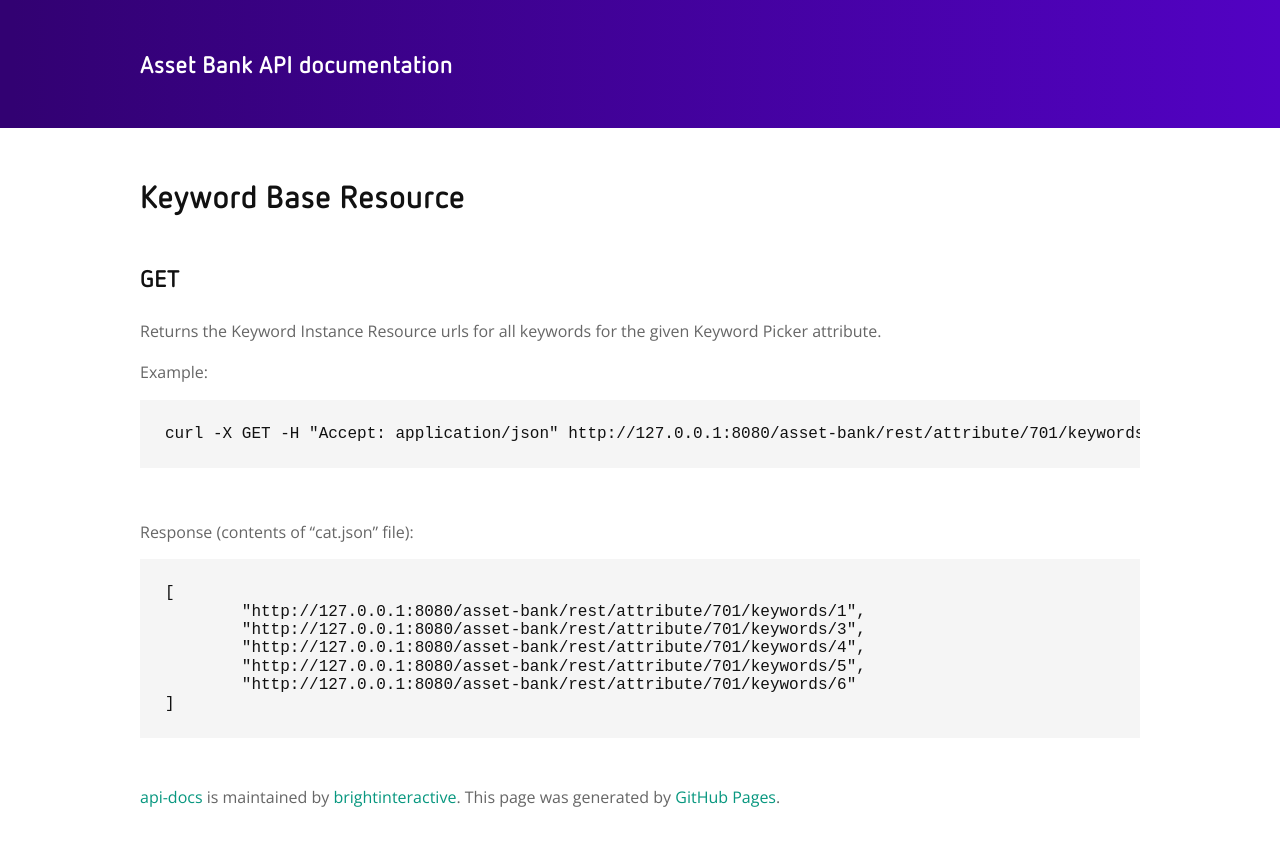
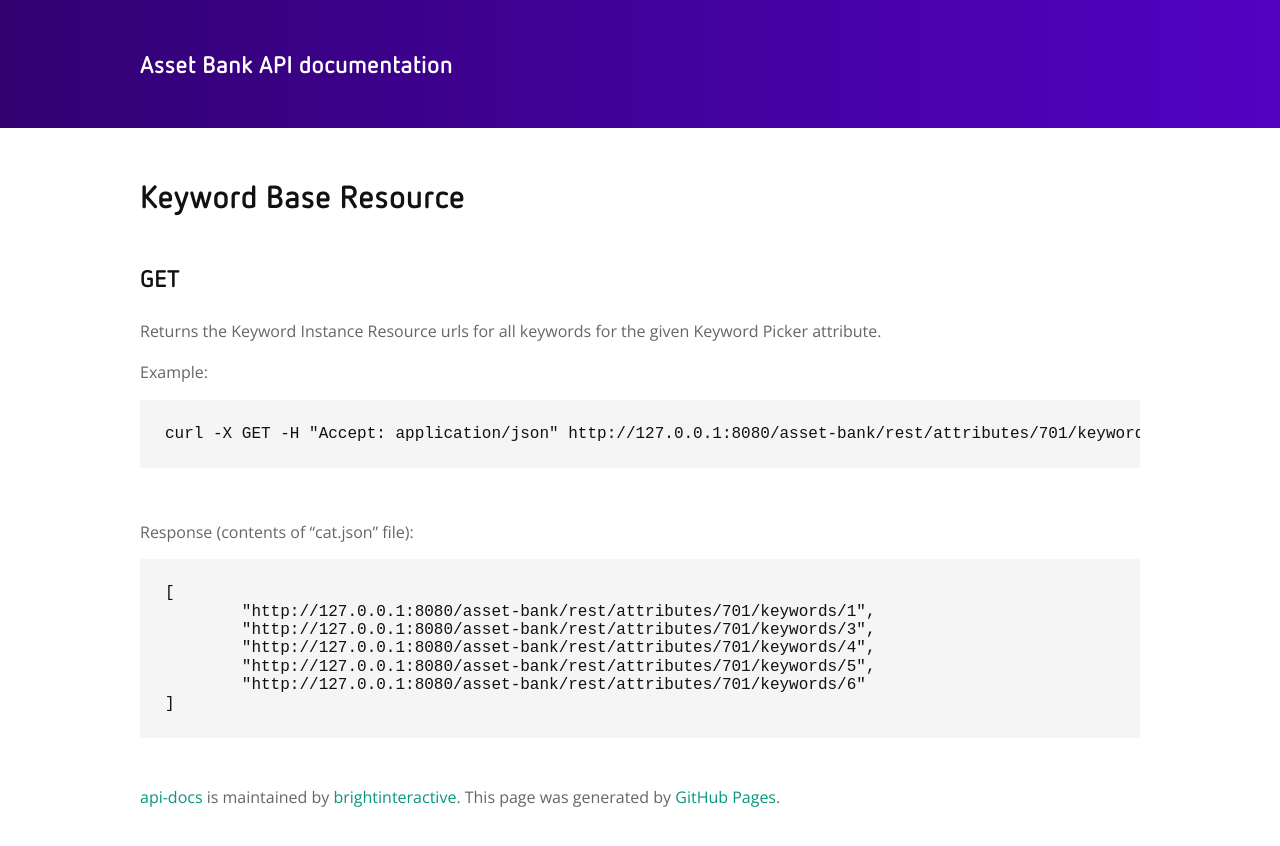
Before and after one commit to brightinteractive/api-docs, a Jekyll site: the page built from doc/keywords.md, in a window 1280 px wide. Shown: the top 846 px of the page. Built offline with Jekyll 4.4.1, drawn with Linux system fonts in a browser that asks for light colours; our own code applies the rules of GitHub Pages for plain Markdown files; part of the change alters nothing that is shown.

Commit message:
Update keywords.md

````diff
--- a/doc/keywords.md
+++ b/doc/keywords.md
@@ -4,16 +4,16 @@ Returns the Keyword Instance Resource urls for all keywords for the given Keywor
 
 Example:
 ```
-curl -X GET -H "Accept: application/json" http://127.0.0.1:8080/asset-bank/rest/attribute/701/keywords > cat.json
+curl -X GET -H "Accept: application/json" http://127.0.0.1:8080/asset-bank/rest/attributes/701/keywords > cat.json
 ```
 
 Response (contents of "cat.json" file):
 ```
 [
-	"http://127.0.0.1:8080/asset-bank/rest/attribute/701/keywords/1",
-	"http://127.0.0.1:8080/asset-bank/rest/attribute/701/keywords/3",
-	"http://127.0.0.1:8080/asset-bank/rest/attribute/701/keywords/4",
-	"http://127.0.0.1:8080/asset-bank/rest/attribute/701/keywords/5",
-	"http://127.0.0.1:8080/asset-bank/rest/attribute/701/keywords/6"
+	"http://127.0.0.1:8080/asset-bank/rest/attributes/701/keywords/1",
+	"http://127.0.0.1:8080/asset-bank/rest/attributes/701/keywords/3",
+	"http://127.0.0.1:8080/asset-bank/rest/attributes/701/keywords/4",
+	"http://127.0.0.1:8080/asset-bank/rest/attributes/701/keywords/5",
+	"http://127.0.0.1:8080/asset-bank/rest/attributes/701/keywords/6"
 ]
 ```
````
